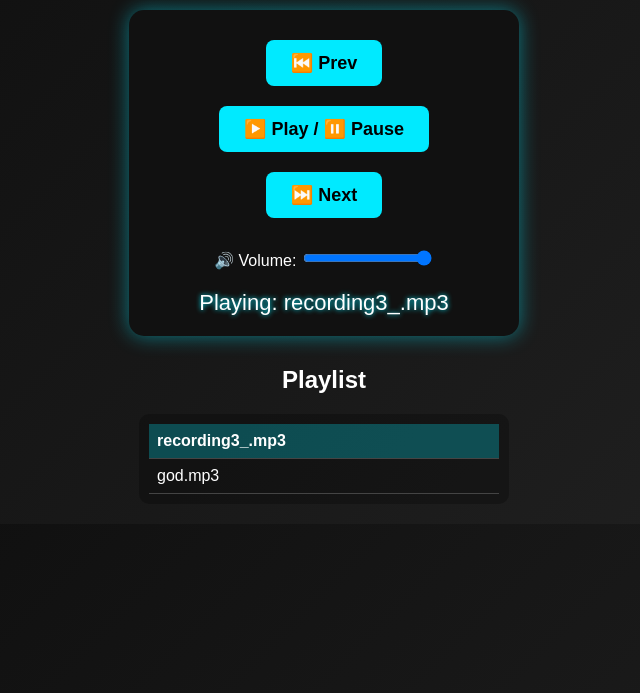
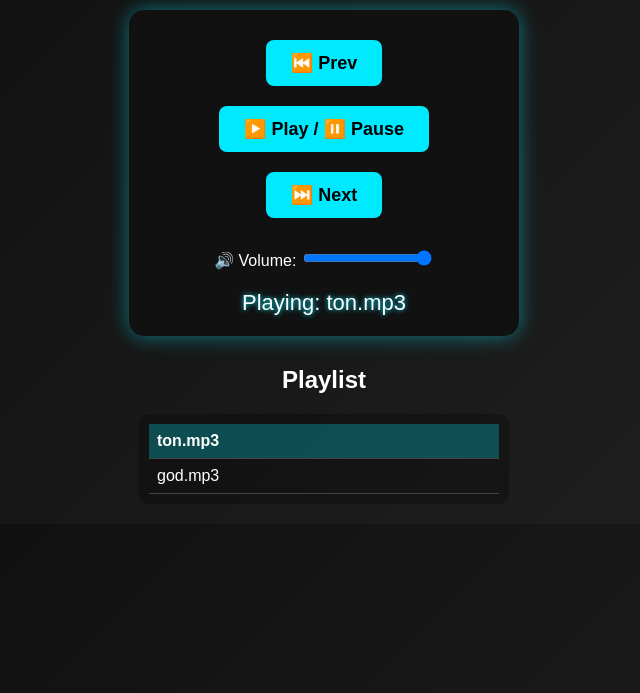
Before and after one commit to lubinronald36-design/DJ-Player, a plain HTML site: page index.html in a window 1280 px wide. Shown: the part 107-800 px from the top of the page, without its empty margins (316-956 px from the left). Drawn offline with Linux system fonts and the light colour scheme.

Commit message:
Update playlist with new MP3 file 'ton.mp3'

```diff
--- a/index.html
+++ b/index.html
@@ -113,7 +113,7 @@
 <script>
     // 🎵 Add your MP3 files here
     const playlist = [
-        "recording3_.mp3",
+        "ton.mp3",
         "god.mp3"
     ];
 
```
